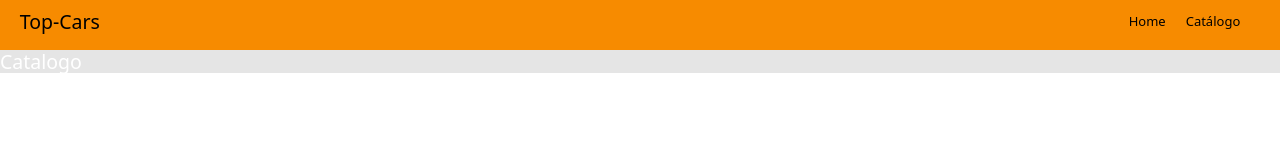
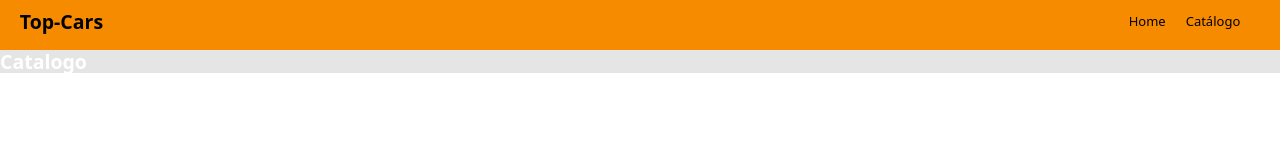
Before and after one commit to RomuloAlbuquerque/top-cars-frontend, a React (Create React App) app: page /catalogo in a window 1280 px wide. Shown: the top 160 px of the page. Built offline with nearby package versions, Linux system fonts and the light colour scheme.

Commit message:
add google fonts roboto

```diff
--- a/src/App.css
+++ b/src/App.css
@@ -1,3 +1,4 @@
+@import url('https://fonts.googleapis.com/css2?family=Roboto:ital,wght@0,100;0,300;0,400;0,700;1,400&display=swap');
 *{
     margin: 0px;
     padding: 0px;
@@ -11,3 +12,7 @@
     color: black;
     text-decoration: none;
 }
+
+h1, h2{
+    font-size: 'Roboto';
+}
--- a/src/components/Navbar/styles.css
+++ b/src/components/Navbar/styles.css
@@ -10,6 +10,7 @@
 
 h1{
   font-size: 1.5em;
+  font-weight: 700;
 }
 
 h2{
```
